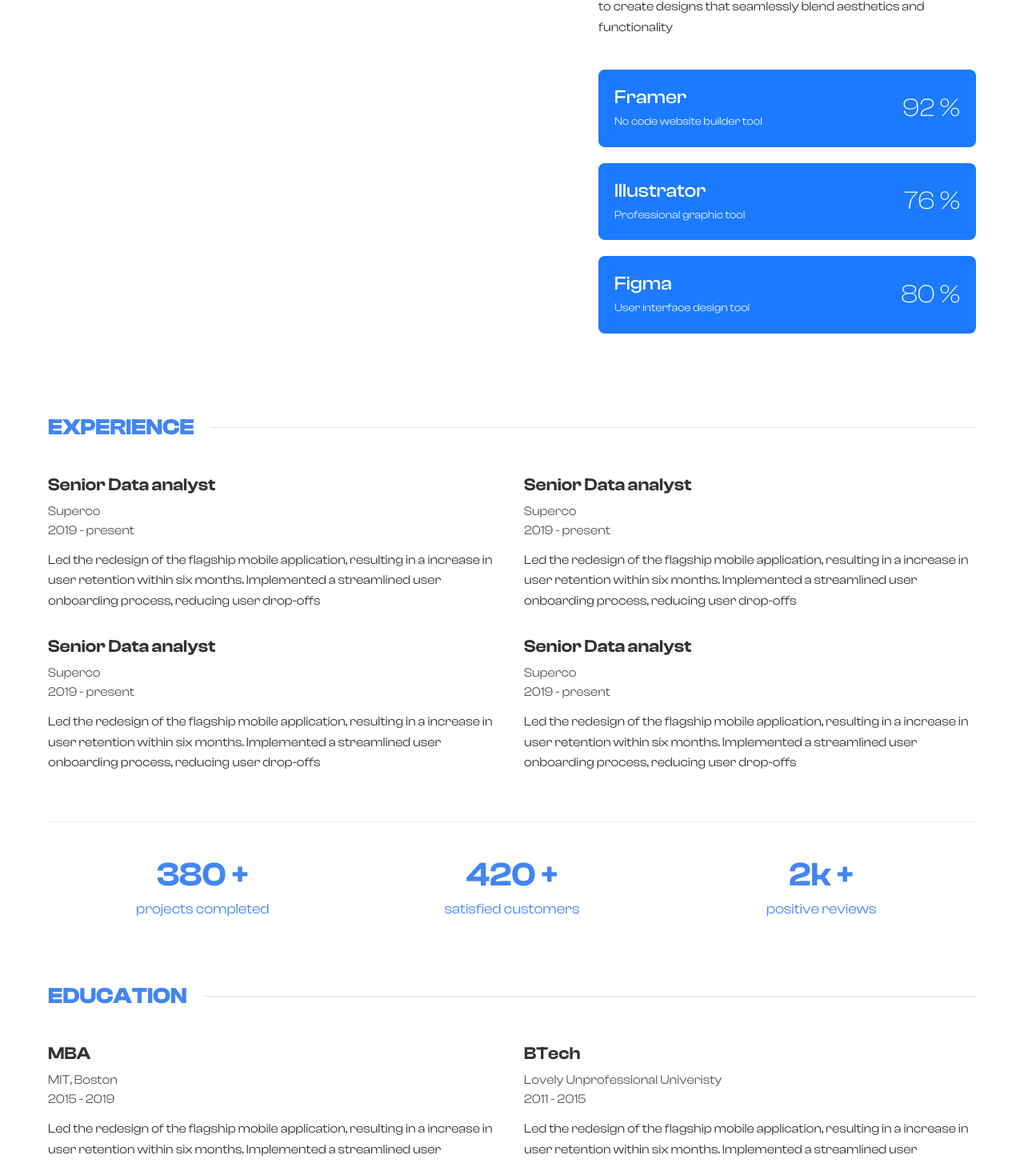
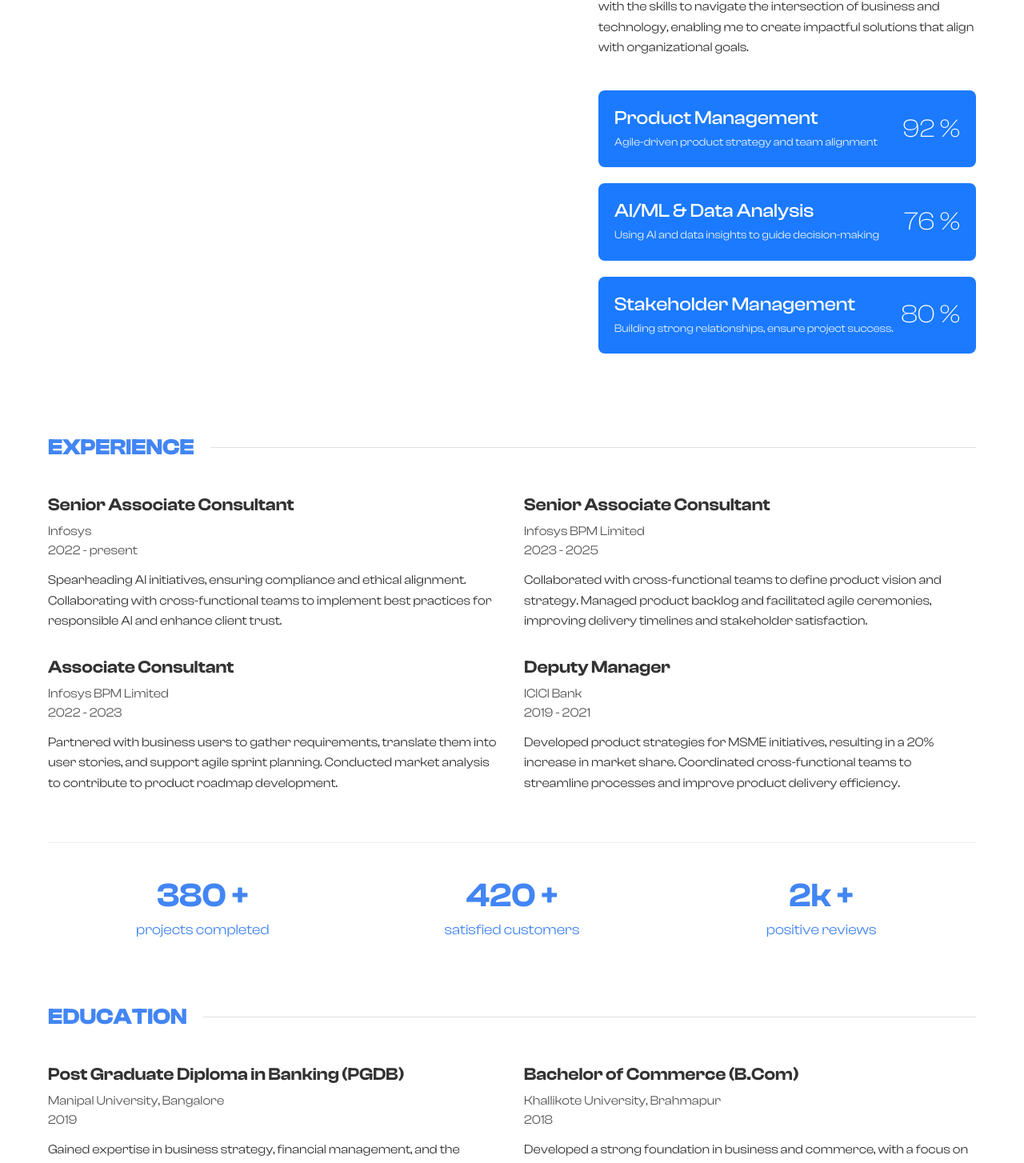
Before and after one commit to PratayaSilla/portfolio-template, a React (Vite) app: page / in a window 1280 px wide. Shown: the part 1134-2588 px from the top of the page at 80% size. Built offline with nearby package versions, Linux system fonts and the light colour scheme.

Commit message:
routing update

```diff
--- a/src/components/About/About.jsx
+++ b/src/components/About/About.jsx
@@ -4,9 +4,9 @@ import SkillBar from "./SkillBar.jsx"
 
 function About() {
   const skills = [
-    { name: "Framer", description: "No code website builder tool", percentage: 92 },
-    { name: "Illustrator", description: "Professional graphic tool", percentage: 76 },
-    { name: "Figma", description: "User interface design tool", percentage: 80 },
+    { name: "Product Management", description: "Agile-driven product strategy and team alignment", percentage: 92 },
+    { name: "AI/ML & Data Analysis", description: "Using AI and data insights to guide decision-making", percentage: 76 },
+    { name: "Stakeholder Management", description: "Building strong relationships, ensure project success.", percentage: 80 },
   ]
 
   return (
@@ -19,17 +19,13 @@ function About() {
       <div className="about-content">
         <div className="about-left">
           <p>
-            My passion lies in the intersection of art and technology, creating visually captivating interfaces and
-            elevating overall user digital experiences
+          My passion is rooted in leveraging cutting-edge technology to drive digital transformation, focusing on delivering impactful solutions that enhance business performance and client satisfaction.
           </p>
         </div>
 
         <div className="about-right">
           <p>
-            I hold a Bachelor of Technology in Computer Science from the esteemed Art University and a Master of Fine
-            Arts in Interactive Design. This academic foundation has equipped me with a solid understanding of the
-            principles that underpin effective interaction design, providing me with the knowledge to create designs
-            that seamlessly blend aesthetics and functionality
+          I hold a Post Graduate Diploma in Banking and a Bachelor of Commerce, both of which have provided me with a comprehensive understanding of business strategy, financial management, and how technology can drive digital transformation. This academic background has equipped me with the skills to navigate the intersection of business and technology, enabling me to create impactful solutions that align with organizational goals.
           </p>
 
           <div className="skills-container">
--- a/src/components/Education/Education.jsx
+++ b/src/components/Education/Education.jsx
@@ -4,18 +4,18 @@ function Education() {
 
   const educations = [
     {
-      degree: "MBA",
-      institution: "MIT, Boston",
-      period: "2015 - 2019",
+      degree: "Post Graduate Diploma in Banking (PGDB)",
+      institution: "Manipal University, Bangalore",
+      period: "2019",
       description:
-        "Led the redesign of the flagship mobile application, resulting in a increase in user retention within six months. Implemented a streamlined user onboarding process, reducing user drop-offs",
+        "Gained expertise in business strategy, financial management, and the application of technology to drive digital transformation.",
     },
     {
-      degree: "BTech",
-      institution: "Lovely Unprofessional Univeristy",
-      period: "2011 - 2015",
+      degree: "Bachelor of Commerce (B.Com)",
+      institution: "Khallikote University, Brahmapur",
+      period: "2018",
       description:
-        "Led the redesign of the flagship mobile application, resulting in a increase in user retention within six months. Implemented a streamlined user onboarding process, reducing user drop-offs",
+        "Developed a strong foundation in business and commerce, with a focus on finance, economics, and strategic decision-making.",
     },
     {
       degree: "INTERMIDIATE (XII)",
--- a/src/components/Experience/Experience.jsx
+++ b/src/components/Experience/Experience.jsx
@@ -3,32 +3,32 @@ import "./Experience.css"
 function Experience() {
   const experiences = [
     {
-      title: "Senior Data analyst",
-      company: "Superco",
-      period: "2019 - present",
+      title: "Senior Associate Consultant",
+      company: "Infosys",
+      period: "2022 - present",
       description:
-        "Led the redesign of the flagship mobile application, resulting in a increase in user retention within six months. Implemented a streamlined user onboarding process, reducing user drop-offs",
+        "Spearheading AI initiatives, ensuring compliance and ethical alignment. Collaborating with cross-functional teams to implement best practices for responsible AI and enhance client trust.",
     },
     {
-      title: "Senior Data analyst",
-      company: "Superco",
-      period: "2019 - present",
+      title: "Senior Associate Consultant",
+      company: "Infosys BPM Limited",
+      period: "2023 - 2025",
       description:
-        "Led the redesign of the flagship mobile application, resulting in a increase in user retention within six months. Implemented a streamlined user onboarding process, reducing user drop-offs",
+        "Collaborated with cross-functional teams to define product vision and strategy. Managed product backlog and facilitated agile ceremonies, improving delivery timelines and stakeholder satisfaction.",
     },
     {
-      title: "Senior Data analyst",
-      company: "Superco",
-      period: "2019 - present",
+      title: "Associate Consultant",
+      company: "Infosys BPM Limited",
+      period: "2022 - 2023",
       description:
-        "Led the redesign of the flagship mobile application, resulting in a increase in user retention within six months. Implemented a streamlined user onboarding process, reducing user drop-offs",
+        "Partnered with business users to gather requirements, translate them into user stories, and support agile sprint planning. Conducted market analysis to contribute to product roadmap development.",
     },
     {
-      title: "Senior Data analyst",
-      company: "Superco",
-      period: "2019 - present",
+      title: "Deputy Manager",
+      company: "ICICI Bank",
+      period: "2019 - 2021",
       description:
-        "Led the redesign of the flagship mobile application, resulting in a increase in user retention within six months. Implemented a streamlined user onboarding process, reducing user drop-offs",
+        "Developed product strategies for MSME initiatives, resulting in a 20% increase in market share. Coordinated cross-functional teams to streamline processes and improve product delivery efficiency.",
     },
   ]
 
```
